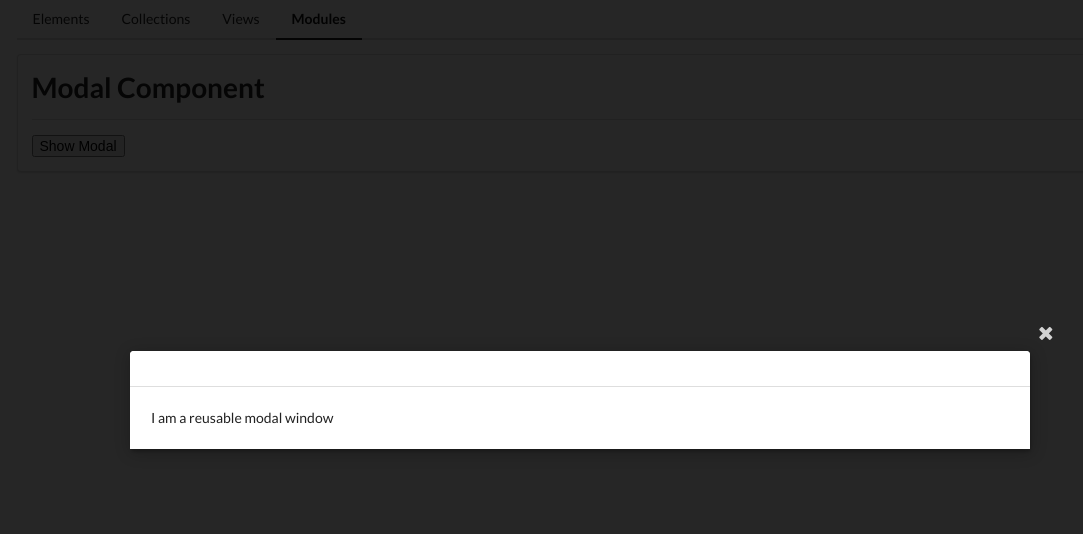
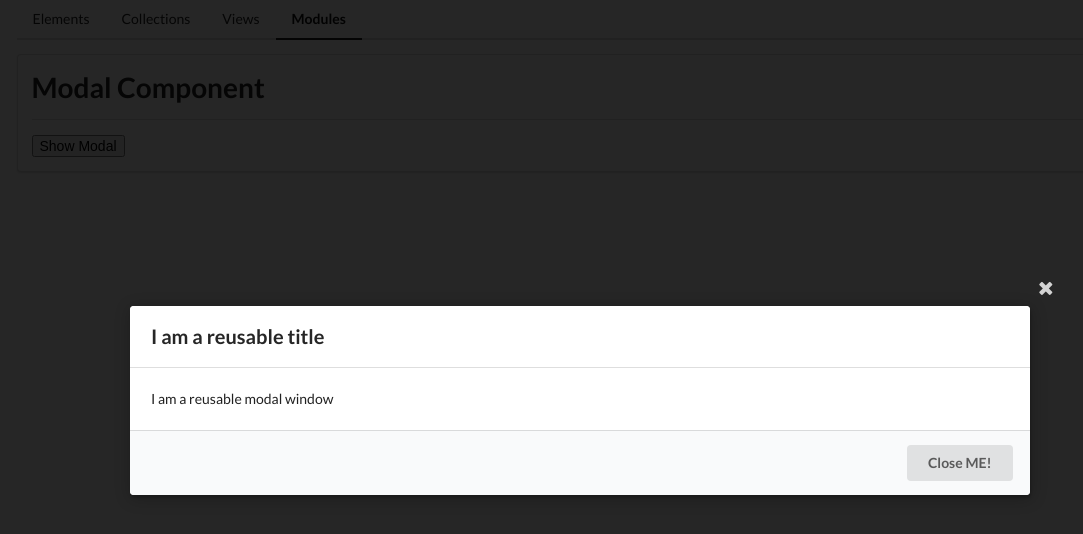
Before and after one commit to akgmage/components, an Angular app: page /mods in a window 1280 px wide. Both pictures are taken after a click on the button "Show Modal". Shown: the top 534 px of the page, without its empty margins (60-1143 px from the left). Built offline with nearby package versions, Linux system fonts and the light colour scheme.

Commit message:
Add a div with modalTitle attribute and ng-container with modalfooter attribute

```diff
--- a/src/app/mods/mods-home/mods-home.component.html
+++ b/src/app/mods/mods-home/mods-home.component.html
@@ -1,5 +1,9 @@
 <app-divider>Modal Component</app-divider>
 <button (click)="onClick()">Show Modal</button>
 <app-modal (close)="onClick()" *ngIf="modalOpen">
+    <div modalTitle>I am a reusable title </div>
     <p>I am a reusable modal window</p>
+    <ng-container modalFooter>
+        <button class="ui button" (click)="onClick()">Close ME!</button>
+    </ng-container>
 </app-modal>
```
